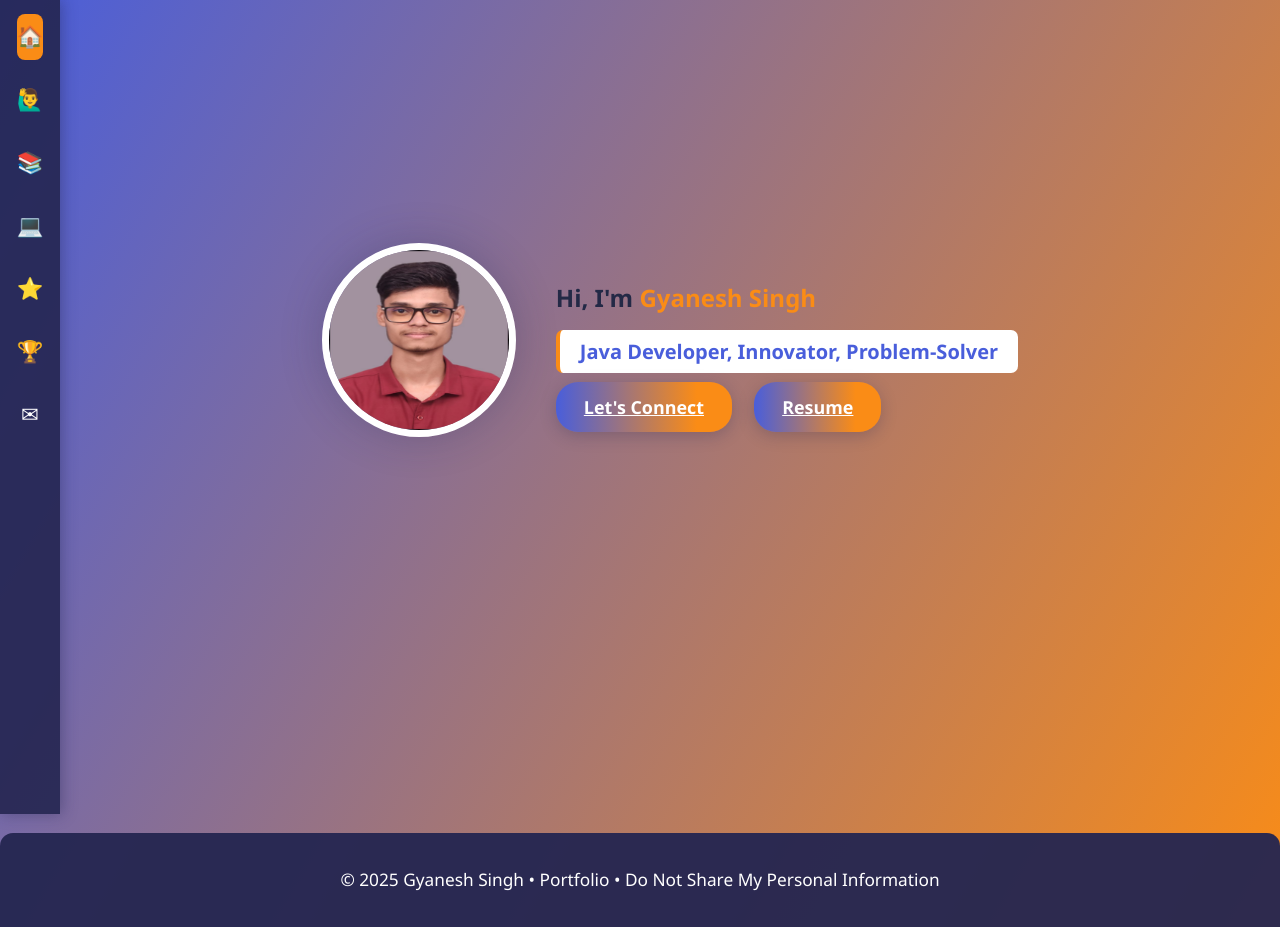
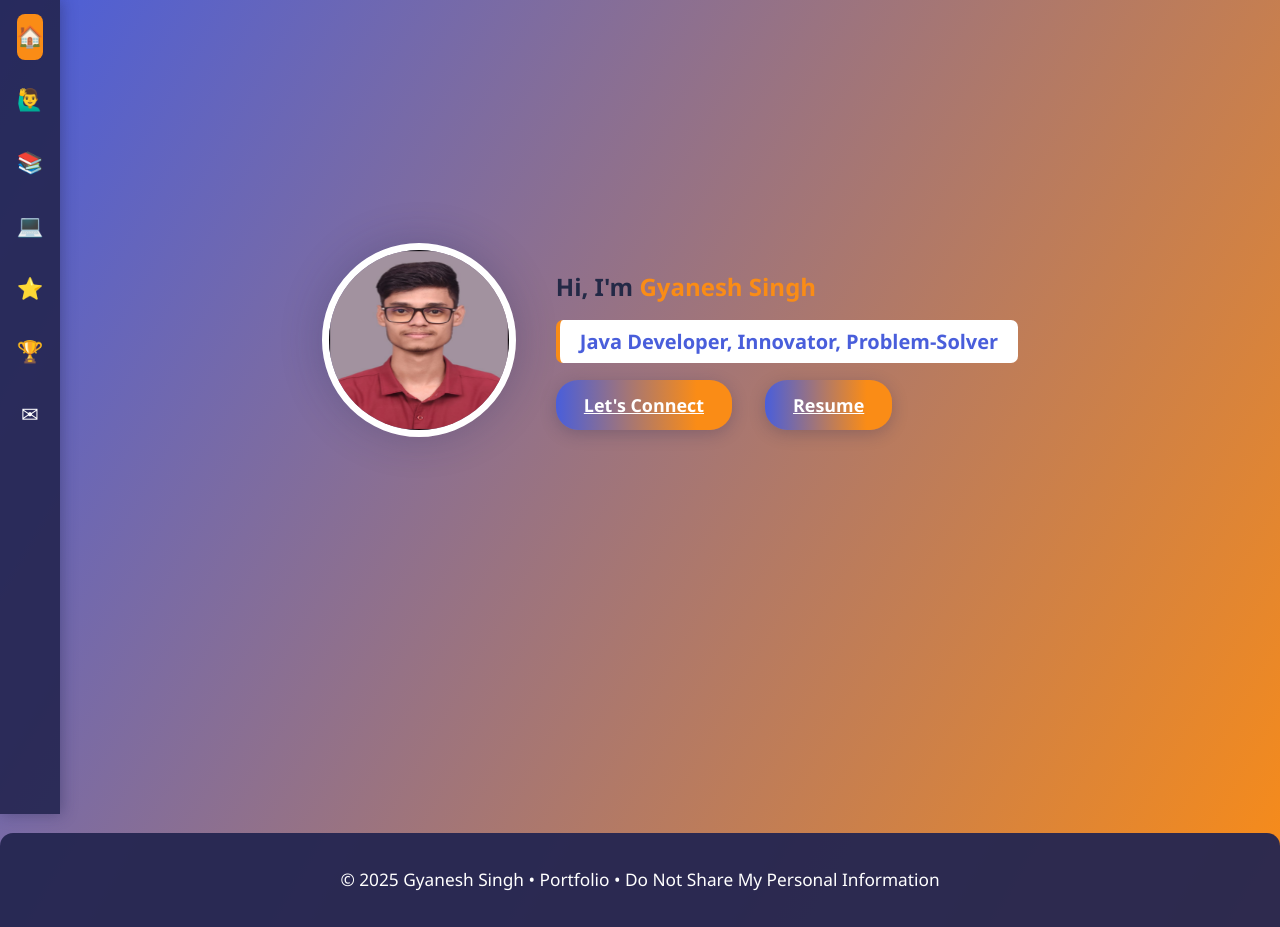
Before and after one commit to gyanesh1740/Gyanesh-Portfolio, a plain HTML site: page index.html in a window 1280 px wide. Drawn offline with Linux system fonts and the light colour scheme.

Commit message:
Update style.css

```diff
--- a/style.css
+++ b/style.css
@@ -31,7 +31,11 @@ main { margin-left: 60px; min-height: 100vh;}
 .hero-split h1 { margin-bottom: 9px; }
 .hero-split .highlight { color: #fa8c16; font-weight: 700; }
 .typed { font-size:1.25em; color: #495edb; background: #fff; padding: 8px 20px; border-radius: 7px; border-left: 4px solid #fa8c16;}
-.btn-row { margin-top: 22px;}
+.btn-row {
+  display: flex;
+  gap: 15px;
+align-items: center;
+}
 .main-btn {
   background: linear-gradient(90deg, #495edb, #fa8c16 80%);
   color: #fff; font-weight: 600; border: none; border-radius: 22px; padding: 13px 28px;
```
